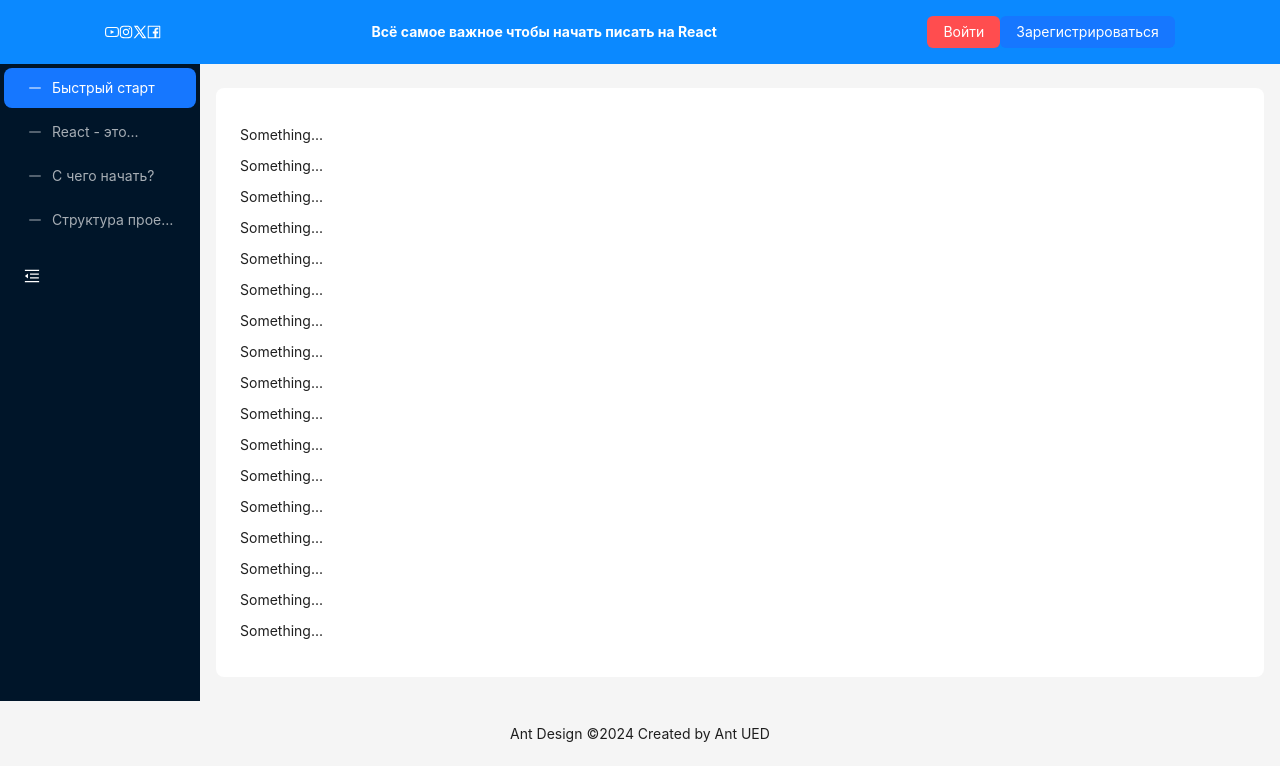
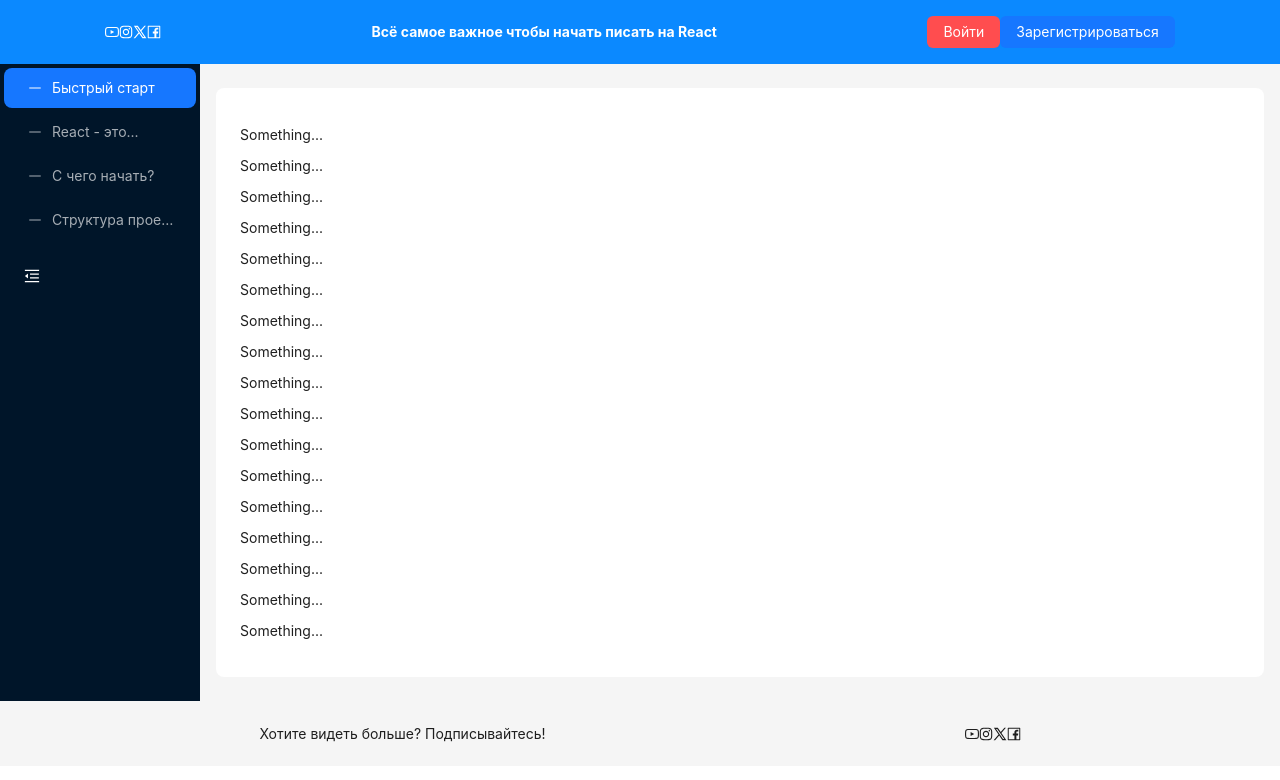
Before and after one commit to KonstantinTuhay/tz_shpora, a React (Create React App) app: page / in a window 1280 px wide. Shown: the top 780 px of the page. Built offline with nearby package versions, Linux system fonts and the light colour scheme.

Commit message:
add: social icons

```diff
--- a/src/App.jsx
+++ b/src/App.jsx
@@ -221,10 +221,19 @@ function App() {
       <Layout>
         <Footer
           style={{
+            display: "flex",
+            alignItems: "center",
+            justifyContent: "space-around",
             textAlign: "center",
           }}
         >
-          Ant Design ©{new Date().getFullYear()} Created by Ant UED
+          <div>Хотите видеть больше? Подписывайтесь!</div>
+          <div>
+            <YoutubeOutlined />
+            <InstagramOutlined />
+            <XOutlined />
+            <FacebookOutlined />
+          </div>
         </Footer>
       </Layout>
     </div>
```
